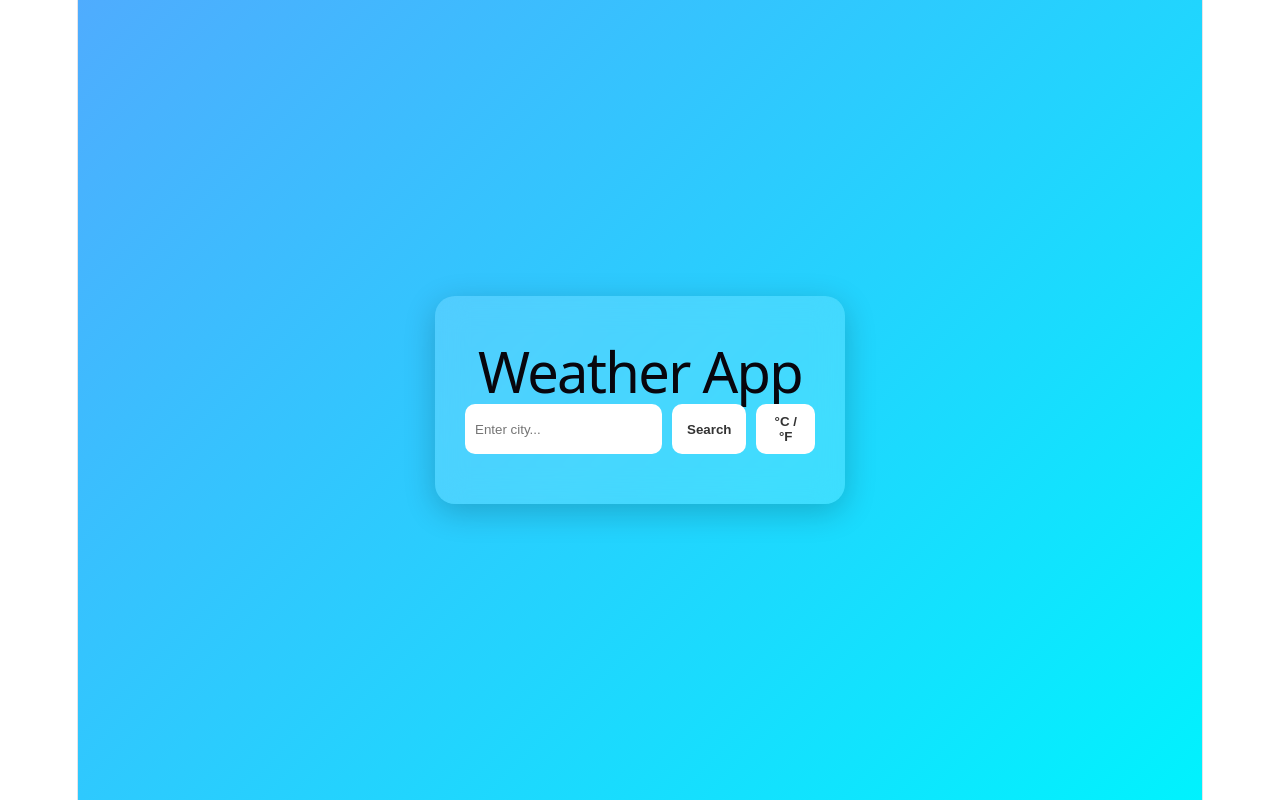
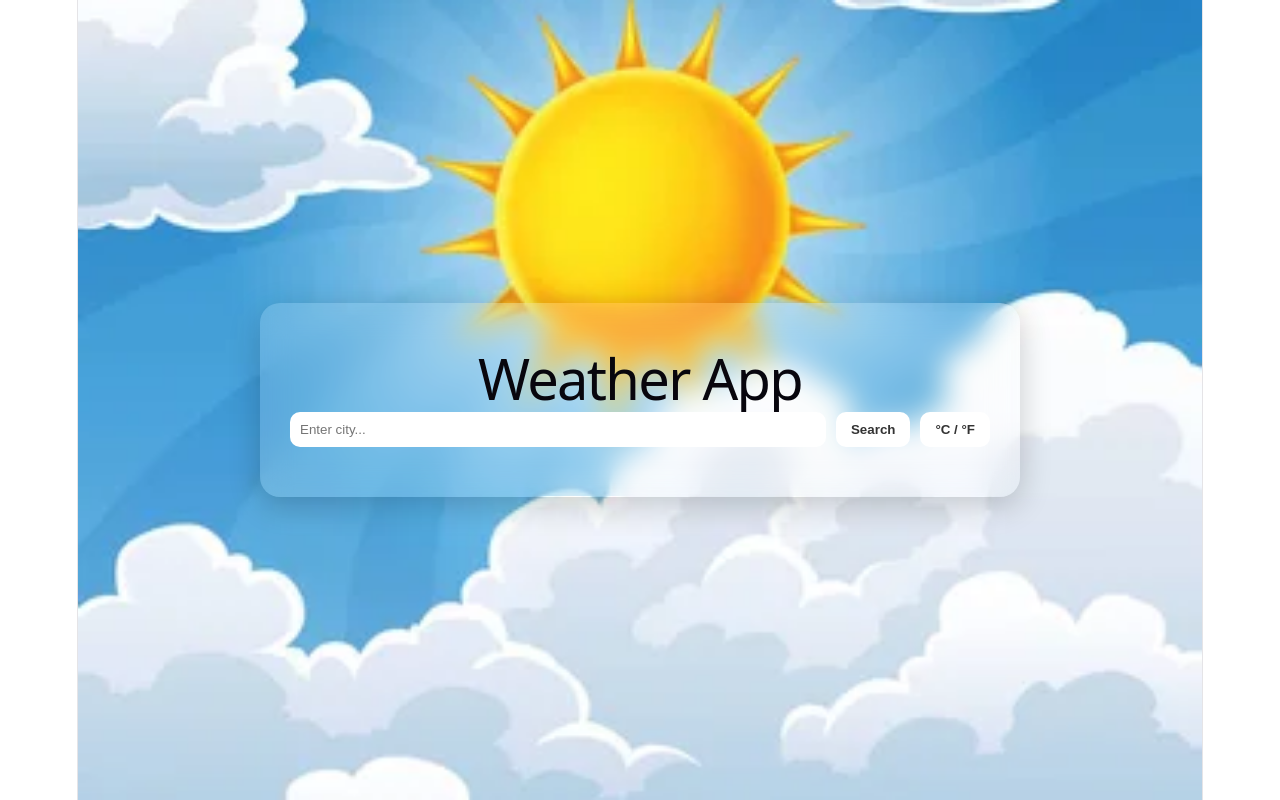
Before and after one commit to politeforce/weatherapp, a React (Vite) app: page / in a window 1280 px wide. Built offline with nearby package versions, Linux system fonts and the light colour scheme.

Commit message:
Fixed backgorund, added more features and made the cards much nicer looking

```diff
--- a/WeatherApp.css
+++ b/WeatherApp.css
@@ -10,7 +10,10 @@ body {
   display: flex;
   justify-content: center;
   align-items: center;
-  background: linear-gradient(135deg, #4facfe, #00f2fe);
+  background-color: #4facfe;
+  background-size: cover;
+  background-position: center;
+  background-repeat: no-repeat;
 }
 
 
@@ -19,7 +22,7 @@ body {
   backdrop-filter: blur(15px);
   padding: 30px;
   border-radius: 20px;
-  width: 350px;
+  width: 700px;
   text-align: center;
   color: white;
   box-shadow: 0 8px 32px rgba(0, 0, 0, 0.2);
@@ -62,22 +65,35 @@ body {
 .hourly {
   display: flex;
   overflow-x: auto;
-  gap: 10px;
-  padding: 10px;
+  gap: 14px;
+  padding: 14px;
 }
 
 .hour {
-  min-width: 70px;
-  background: rgba(255, 255, 255, 0.2);
-  border-radius: 10px;
-  padding: 10px;
+  min-width: 110px;
+  max-width: 120px;
+  background: rgba(255, 255, 255, 0.22);
+  border-radius: 18px;
+  padding: 16px;
   text-align: center;
-  backdrop-filter: blur(5px);
-  transition: transform 0.2s;
+  backdrop-filter: blur(8px);
+  transition: transform 0.2s, box-shadow 0.2s;
+}
+
+.hour p,
+.hour span {
+  margin: 8px 0 0;
+  line-height: 1.4;
+}
+
+.hour p:first-child,
+.hour span:first-child {
+  margin-top: 0;
 }
 
 .hour:hover {
-  transform: scale(1.1);
+  transform: translateY(-2px) scale(1.03);
+  box-shadow: 0 12px 30px rgba(0, 0, 0, 0.18);
 }
 
 .weekly {
--- a/WeatherApp.jsx
+++ b/WeatherApp.jsx
@@ -1,10 +1,13 @@
 import { useState } from "react";
+import dayBg from "./DayTime.png";
+import nightBg from "./Nighttime.png";
 import "./WeatherApp.css";
 
 function App() {
   const [city, setCity] = useState("");
   const [weather, setWeather] = useState(null);
   const [unit, setUnit] = useState("C");
+  const [isDaytime, setIsDaytime] = useState(true);
 
   const getWeather = async () => {
     try {
@@ -22,10 +25,11 @@ function App() {
 
 
       const weatherResponse = await fetch(
-        `https://api.open-meteo.com/v1/forecast?latitude=${latitude}&longitude=${longitude}&hourly=temperature_2m,weathercode,windspeed_10m,winddirection_10m,precipitation_probability,relativehumidity_2m&daily=temperature_2m_max,temperature_2m_min,weathercode&timezone=auto`      );
+        `https://api.open-meteo.com/v1/forecast?latitude=${latitude}&longitude=${longitude}&current_weather=true&hourly=temperature_2m,weathercode,windspeed_10m,winddirection_10m,precipitation_probability,relativehumidity_2m&daily=temperature_2m_max,temperature_2m_min,weathercode&timezone=auto`      );
       const weatherData = await weatherResponse.json();
 
       setWeather(weatherData);
+      setIsDaytime(weatherData.current_weather?.is_day === 1);
     } catch (error) {
       console.error(error);
       alert("Error fetching weather");
@@ -75,6 +79,10 @@ const todayHours = weather
     const index = Math.round(deg / 22.5) % 16;
     return directions[index];
   };
+  const appBackground = {
+    backgroundImage: `url(${isDaytime ? dayBg : nightBg})`,
+  };
+
   const weeklyDays = weather ? weather.daily.time.map((time, index) => ({
     time,
     max: weather.daily.temperature_2m_max[index],
@@ -83,7 +91,7 @@ const todayHours = weather
   })) : [];
 
   return (
-  <div className="app">
+  <div className="app" style={appBackground}>
     <div className="card">
       <h1 className="title">Weather App</h1>
 
@@ -119,7 +127,7 @@ const todayHours = weather
 
       {weather && (
         <div className="weekly">
-          <h2>10-Day Forecast</h2>
+          <h2>7-Day Forecast</h2>
           {weeklyDays.map((day, i) => (
             <div key={i} className="day">
               <span className="day-name">{i === 0 ? 'Today' : new Date(day.time).toLocaleDateString('en-US', { weekday: 'short' })}</span>
```
Also changed, not shown: DayTime.png (added), Nighttime.png (added), 7 other files (tests, documents, lock files or other folders).
